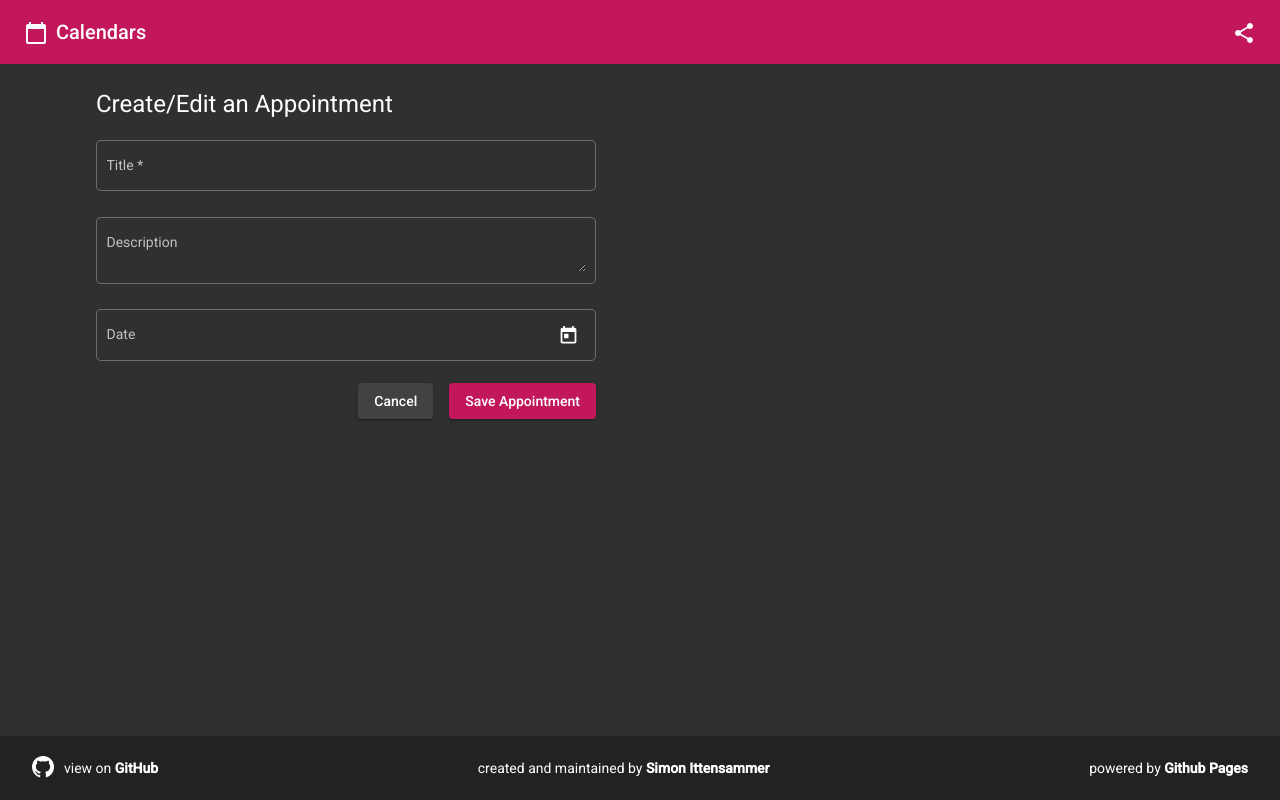
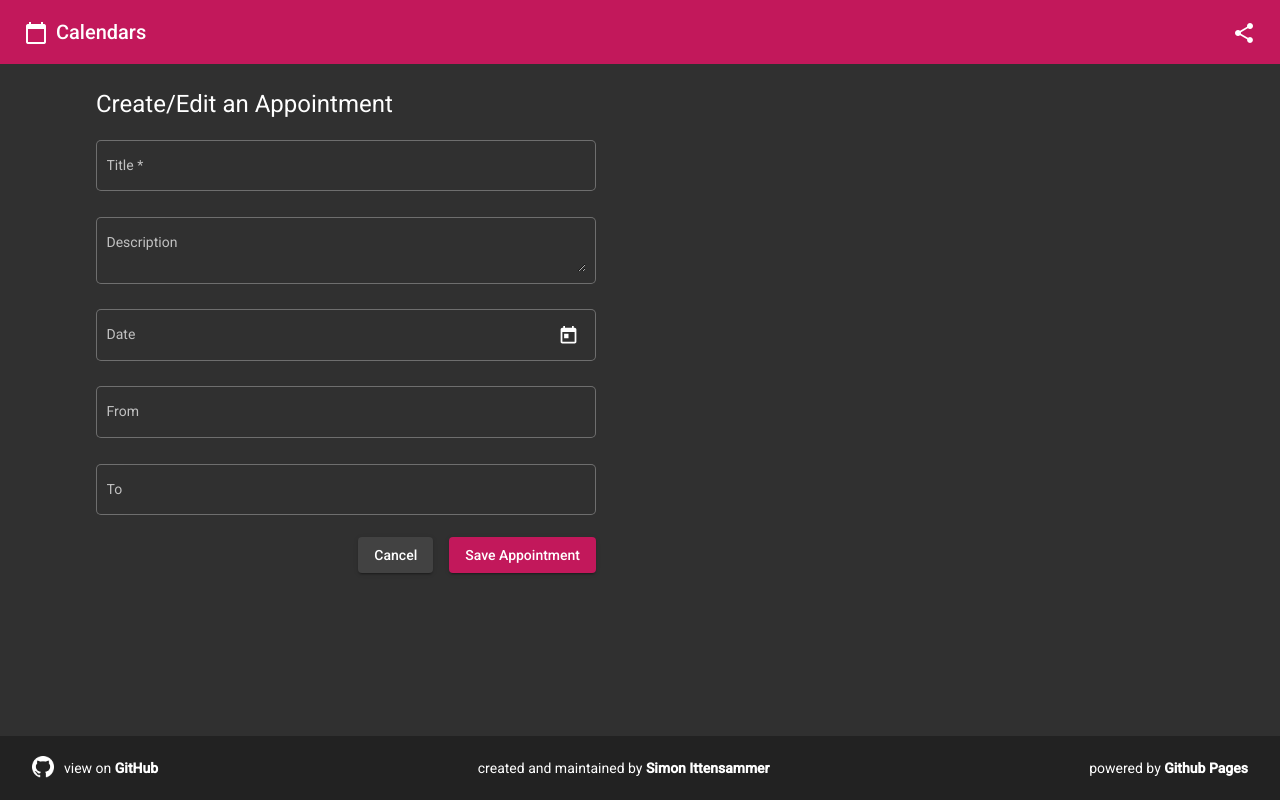
Before and after one commit to simonittensammer/online-scheduler, an Angular app in the folder scheduler-frontend/: page /appointmentSettings/1 in a window 1280 px wide. Built offline with nearby package versions, Linux system fonts and the light colour scheme.

Commit message:
add better placeholders

```diff
--- a/scheduler-frontend/src/app/pages/appointment-form/appointment-form.component.html
+++ b/scheduler-frontend/src/app/pages/appointment-form/appointment-form.component.html
@@ -5,7 +5,7 @@
     <form [formGroup]="appointmentForm">
       <mat-form-field appearance="outline">
         <mat-label>Title</mat-label>
-        <input matInput type="text" formControlName="title" placeholder="Title">
+        <input matInput type="text" formControlName="title" placeholder="Title" placeholder="e.g. Birthday! \(*ᵕ*)/">
       </mat-form-field>
       <br>
 
@@ -17,23 +17,22 @@
 
       <mat-form-field appearance="outline">
         <mat-label>Date</mat-label>
-        <input matInput [matDatepicker]="picker">
+        <input matInput [matDatepicker]="picker" placeholder="e.g. 1/15/2021">
         <mat-datepicker-toggle matSuffix [for]="picker"></mat-datepicker-toggle>
         <mat-datepicker #picker></mat-datepicker>
       </mat-form-field>
       <br>
 
-      <!--      <mat-form-field appearance="outline">-->
-      <!--        <mat-label>Start Time</mat-label>-->
-      <!--        <textarea matInput type="time" formControlName="startTime" placeholder="Start Time"></textarea>-->
-      <!--      </mat-form-field>-->
-      <!--      <br>-->
+      <mat-form-field appearance="outline">
+        <mat-label>From</mat-label>
+        <input matInput type="text" formControlName="startTime" placeholder="e.g. 13:15">
+      </mat-form-field>
 
-      <!--      <mat-form-field appearance="outline">-->
-      <!--        <mat-label>End Time</mat-label>-->
-      <!--        <textarea matInput type="time" formControlName="endTime" placeholder="End Time"></textarea>-->
-      <!--      </mat-form-field>-->
-      <!--      <br>-->
+      <mat-form-field appearance="outline">
+        <mat-label>To</mat-label>
+        <input matInput type="text" formControlName="endTime" placeholder="e.g. 13:45">
+      </mat-form-field>
+      <br>
 
       <button mat-raised-button color="primary" class="formButton" (click)="saveAppointment()">Save Appointment</button>
       <button mat-raised-button class="formButton" (click)="goBack()">Cancel</button>
--- a/scheduler-frontend/src/app/pages/calendar-form/calendar-form.component.html
+++ b/scheduler-frontend/src/app/pages/calendar-form/calendar-form.component.html
@@ -5,7 +5,7 @@
     <form [formGroup]="calendarForm">
       <mat-form-field appearance="outline">
         <mat-label>Name</mat-label>
-        <input matInput type="text" formControlName="name" placeholder="Name">
+        <input matInput type="text" formControlName="name" placeholder="My-Calendar">
         <mat-hint>Name cannot be changed!</mat-hint>
       </mat-form-field>
       <br>
```
